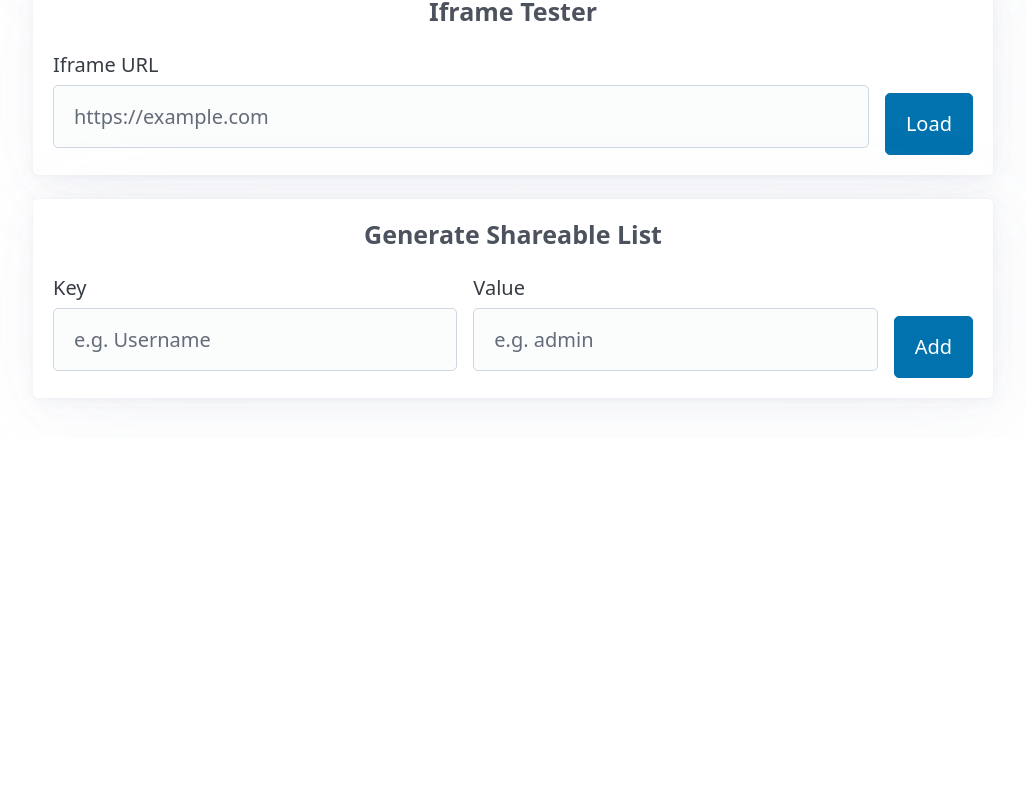
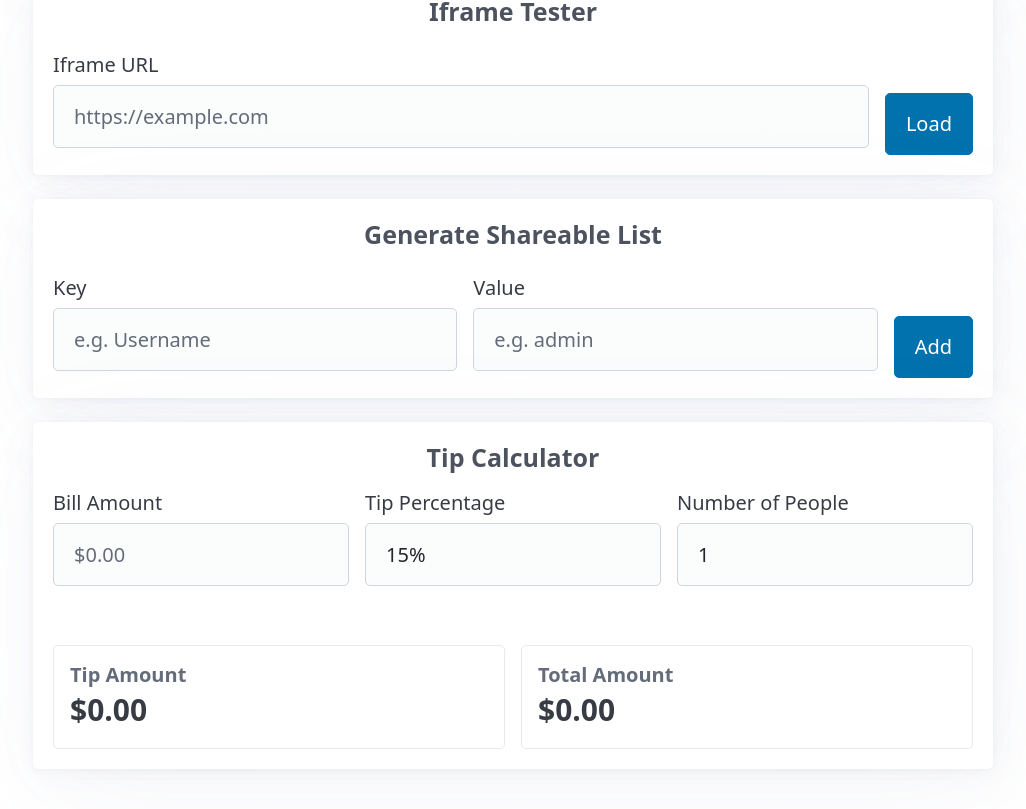
Before and after one commit to bkallaus/quick, a React (Create React App) app: page / in a window 1280 px wide. Shown: the part 1133-1942 px from the top of the page, without its empty margins (247-1273 px from the left). Before the commit the page ends 1571 px from the top, so only its background shows below. Built offline with nearby package versions, Linux system fonts and the light colour scheme.

Commit message:
feat(tip): implement tip calculator

```diff
--- a/src/App.tsx
+++ b/src/App.tsx
@@ -5,6 +5,7 @@ import MlToCups from "./components/ml-to-cups";
 import IframeTester from "./components/iframe-tester";
 import ShareableList from "./components/shareable-list";
 import GenerateList from "./components/generate-list";
+import TipCalculator from "./components/tip-calculator";
 import SideNav from "./components/side-nav";
 import "./App.css";
 
@@ -24,6 +25,7 @@ export default function App() {
           <div id="qr-code"><QrCode /></div>
           <div id="iframe-tester"><IframeTester /></div>
           <div id="generate-list"><GenerateList /></div>
+          <div id="tip-calculator"><TipCalculator /></div>
         </div>
       </main>
     </div>
--- a/src/components/side-nav.tsx
+++ b/src/components/side-nav.tsx
@@ -12,6 +12,7 @@ const SideNav = () => {
           <li><a href="#qr-code">QR Code</a></li>
           <li><a href="#iframe-tester">Iframe Tester</a></li>
           <li><a href="#generate-list">Generate List</a></li>
+          <li><a href="#tip-calculator">Tip Calculator</a></li>
         </ul>
       </nav>
     </aside>
--- /dev/null
+++ b/src/components/tip-calculator.tsx
@@ -0,0 +1,100 @@
+import React, { useState } from "react";
+import CalculationContainer from "./container";
+import { NumericFormat } from "react-number-format";
+
+const TipCalculator = () => {
+  const [billAmount, setBillAmount] = useState<number | undefined>();
+  const [tipPercentage, setTipPercentage] = useState<number>(15);
+  const [numberOfPeople, setNumberOfPeople] = useState<number>(1);
+
+  const bill = billAmount || 0;
+  const tipAmount = (bill * tipPercentage) / 100;
+  const totalAmount = bill + tipAmount;
+
+  const tipPerPerson = numberOfPeople > 0 ? tipAmount / numberOfPeople : 0;
+  const totalPerPerson = numberOfPeople > 0 ? totalAmount / numberOfPeople : 0;
+
+  return (
+    <CalculationContainer>
+      <div style={{ width: "100%", display: "flex", flexDirection: "column", gap: 16 }}>
+        <h4 style={{ textAlign: "center", marginBottom: 0 }}>Tip Calculator</h4>
+
+        <div style={{ display: "flex", gap: "16px", alignItems: "flex-end", flexWrap: "wrap" }}>
+          <label style={{ flex: 1, minWidth: "150px" }}>
+            Bill Amount
+            <NumericFormat
+              value={billAmount}
+              onValueChange={(values) => {
+                setBillAmount(values.floatValue);
+              }}
+              thousandSeparator={true}
+              prefix={"$"}
+              decimalScale={2}
+              allowNegative={false}
+              placeholder="$0.00"
+            />
+          </label>
+          <label style={{ flex: 1, minWidth: "150px" }}>
+            Tip Percentage
+            <NumericFormat
+              value={tipPercentage}
+              onValueChange={(values) => {
+                setTipPercentage(values.floatValue || 0);
+              }}
+              suffix={"%"}
+              decimalScale={0}
+              allowNegative={false}
+              isAllowed={(values) => {
+                const { floatValue } = values;
+                return floatValue === undefined || (floatValue >= 0 && floatValue <= 100);
+              }}
+            />
+          </label>
+          <label style={{ flex: 1, minWidth: "150px" }}>
+            Number of People
+            <NumericFormat
+              value={numberOfPeople}
+              onValueChange={(values) => {
+                setNumberOfPeople(values.floatValue || 1);
+              }}
+              decimalScale={0}
+              allowNegative={false}
+              isAllowed={(values) => {
+                const { floatValue } = values;
+                return floatValue === undefined || floatValue > 0;
+              }}
+            />
+          </label>
+        </div>
+
+        <div style={{ display: "flex", gap: "16px", flexWrap: "wrap", marginTop: "16px" }}>
+           <div style={{ flex: 1, padding: "16px", backgroundColor: "var(--pico-card-background-color)", borderRadius: "var(--pico-border-radius)", border: "1px solid var(--pico-card-border-color)" }}>
+             <h6 style={{ margin: 0, color: "var(--pico-muted-color)" }}>Tip Amount</h6>
+             <div style={{ fontSize: "1.5rem", fontWeight: "bold" }}>
+                <NumericFormat value={tipAmount} displayType={"text"} thousandSeparator={true} prefix={"$"} decimalScale={2} fixedDecimalScale={true} />
+             </div>
+             {numberOfPeople > 1 && (
+               <div style={{ fontSize: "0.875rem", color: "var(--pico-muted-color)" }}>
+                 <NumericFormat value={tipPerPerson} displayType={"text"} thousandSeparator={true} prefix={"$"} decimalScale={2} fixedDecimalScale={true} /> / person
+               </div>
+             )}
+           </div>
+
+           <div style={{ flex: 1, padding: "16px", backgroundColor: "var(--pico-card-background-color)", borderRadius: "var(--pico-border-radius)", border: "1px solid var(--pico-card-border-color)" }}>
+             <h6 style={{ margin: 0, color: "var(--pico-muted-color)" }}>Total Amount</h6>
+             <div style={{ fontSize: "1.5rem", fontWeight: "bold" }}>
+                <NumericFormat value={totalAmount} displayType={"text"} thousandSeparator={true} prefix={"$"} decimalScale={2} fixedDecimalScale={true} />
+             </div>
+             {numberOfPeople > 1 && (
+               <div style={{ fontSize: "0.875rem", color: "var(--pico-muted-color)" }}>
+                 <NumericFormat value={totalPerPerson} displayType={"text"} thousandSeparator={true} prefix={"$"} decimalScale={2} fixedDecimalScale={true} /> / person
+               </div>
+             )}
+           </div>
+        </div>
+      </div>
+    </CalculationContainer>
+  );
+};
+
+export default TipCalculator;
```
Also changed, not shown: tip-calculator-screenshot.png (added), 1 other file (tests, documents, lock files or other folders).
